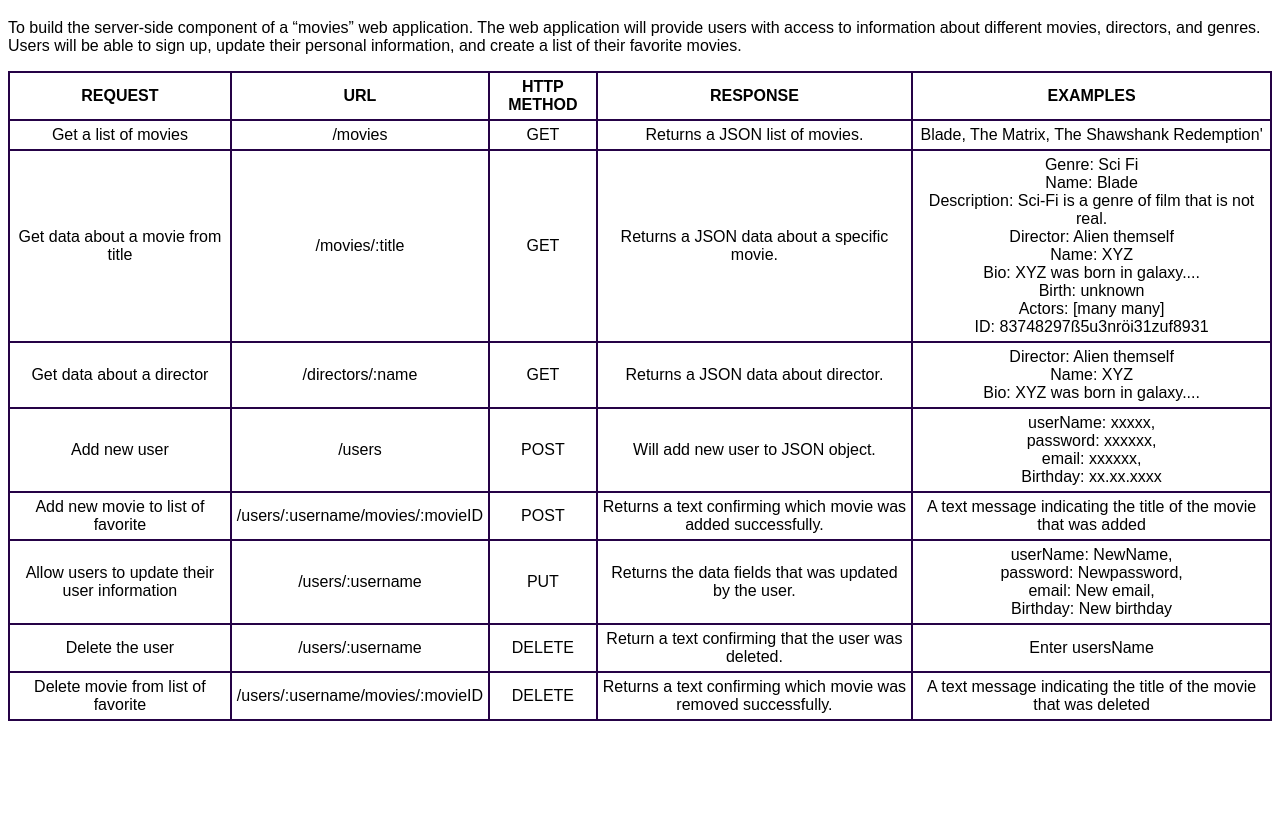
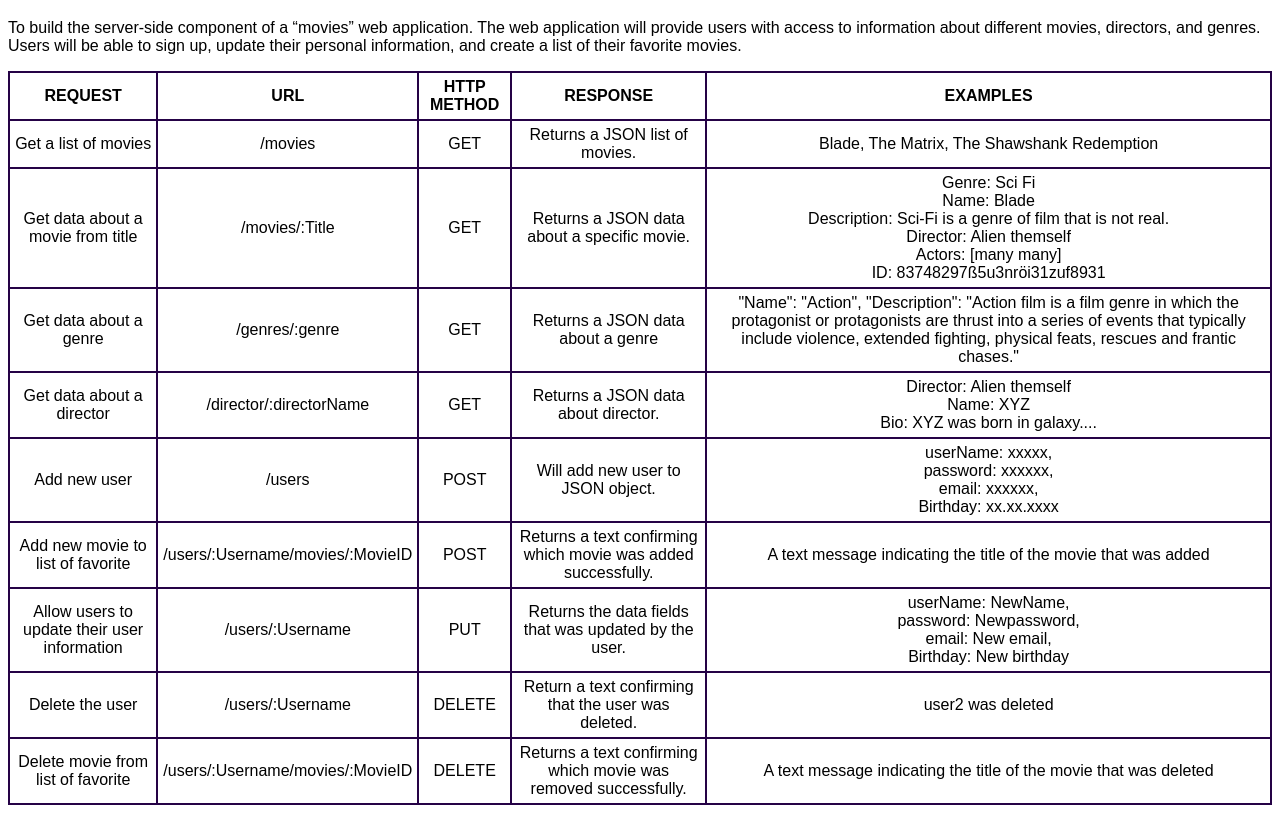
Before and after one commit to amrizjantan/movie_api, a website: page public/documentation.html in a window 1280 px wide. Shown: the part 61-874 px from the top of the page. Before the commit the page ends 800 px from the top, so only its background shows below. Drawn offline with Linux system fonts and the light colour scheme.

Commit message:
mongoose added and documentation updated

```diff
--- a/public/documentation.html
+++ b/public/documentation.html
@@ -26,27 +26,34 @@
             <td>/movies</td>
             <td>GET</td>
             <td>Returns a JSON list of movies.</td>
-            <td>Blade, The Matrix, The Shawshank Redemption'</td>
+            <td>Blade, The Matrix, The Shawshank Redemption</td>
         </tr>
         <tr>
             <td>Get data about a movie from title</td>
-            <td>/movies/:title</td>
+            <td>/movies/:Title</td>
             <td>GET</td>
             <td>Returns a JSON data about a specific movie.</td>
             <td>Genre: Sci Fi <br>
             Name: Blade<br>
             Description: Sci-Fi is a genre of film that is not real. <br>
             Director: Alien themself<br>
-            Name: XYZ <br>
-            Bio: XYZ  was born in galaxy....<br>
-            Birth: unknown<br>
             Actors: [many many]<br>
             ID: 83748297ß5u3nröi31zuf8931<br>
             </td>
         </tr>
         <tr>
+            <td>Get data about a genre</td>
+            <td>/genres/:genre</td>
+            <td>GET</td>
+            <td>Returns a JSON data about a genre</td>
+            <td>"Name": "Action",
+                "Description": "Action film is a film genre in which the protagonist or protagonists are thrust into a series of events that typically include violence, extended fighting, physical feats, rescues and frantic chases."
+                <br>
+            </td>
+        </tr>
+        <tr>
             <td>Get data about a director</td>
-            <td>/directors/:name</td>
+            <td>/director/:directorName</td>
             <td>GET</td>
             <td>Returns a JSON data about director.</td>
             <td>Director: Alien themself<br>
@@ -66,14 +73,14 @@
         </tr>
         <tr>
             <td>Add new movie to list of favorite</td>
-            <td>/users/:username/movies/:movieID</td>
+            <td>/users/:Username/movies/:MovieID</td>
             <td>POST</td>
             <td>Returns a text confirming which movie was added successfully.</td>
             <td>A text message indicating the title of the movie that was added</td>
         </tr>
         <tr>
             <td>Allow users to update their user information</td>
-            <td>/users/:username</td>
+            <td>/users/:Username</td>
             <td>PUT</td>
             <td>Returns the data fields that was updated by the user.</td>
             <td>userName: NewName, <br>
@@ -83,15 +90,15 @@
         </tr>
         <tr>
             <td>Delete the user</td>
-            <td>/users/:username</td>
+            <td>/users/:Username</td>
             <td>DELETE</td>
             <td>Return a text confirming that the user was deleted.</td>
-            <td> Enter usersName</td>
+            <td>user2 was deleted</td>
         </tr>
 
         <tr>
             <td>Delete movie from list of favorite</td>
-            <td>/users/:username/movies/:movieID</td>
+            <td>/users/:Username/movies/:MovieID</td>
             <td>DELETE</td>
             <td>Returns a text confirming which movie was removed successfully.</td>
             <td>A text message indicating the title of the movie that was deleted</td>
```
Also changed, not shown: index.js (+17 -34 lines).
